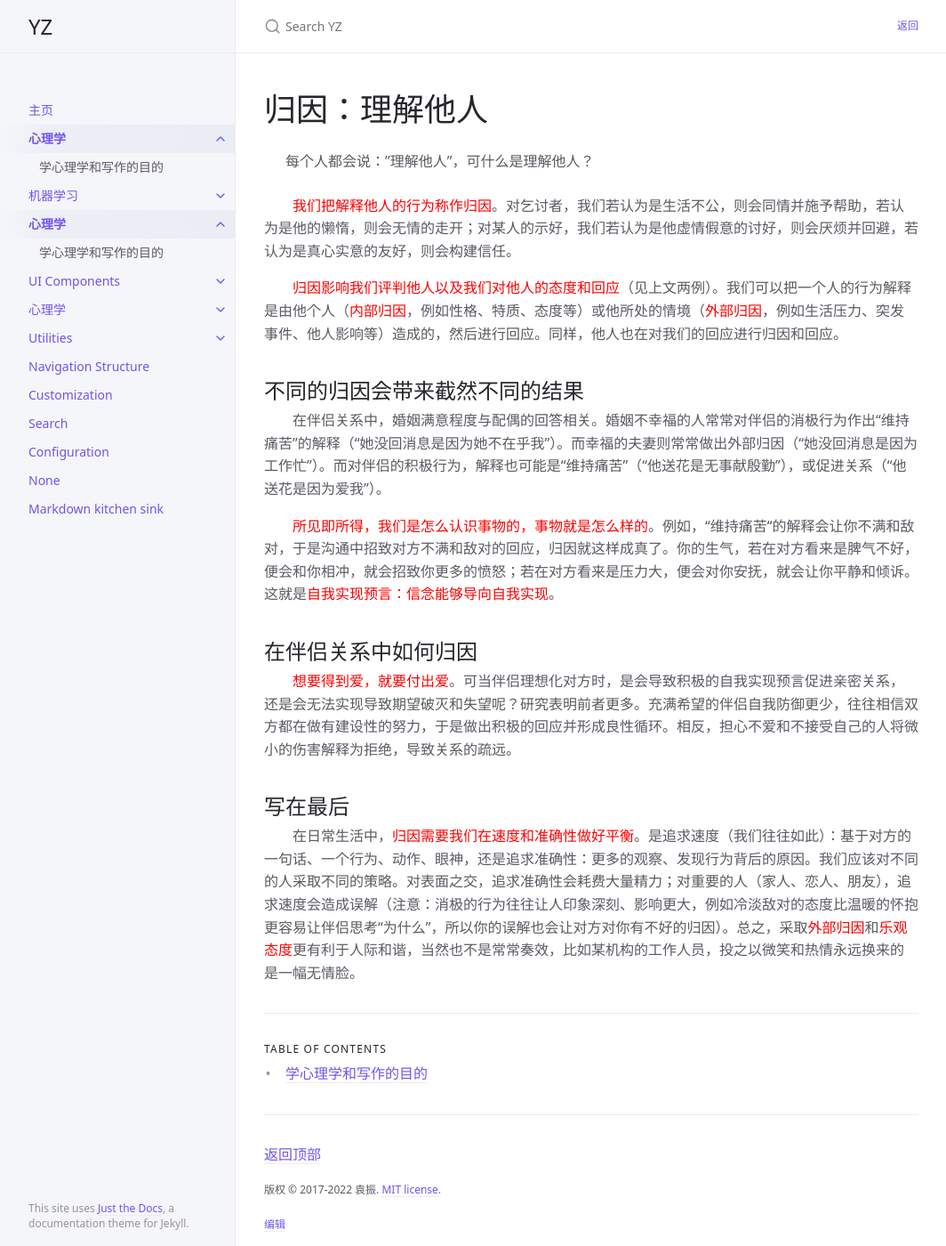
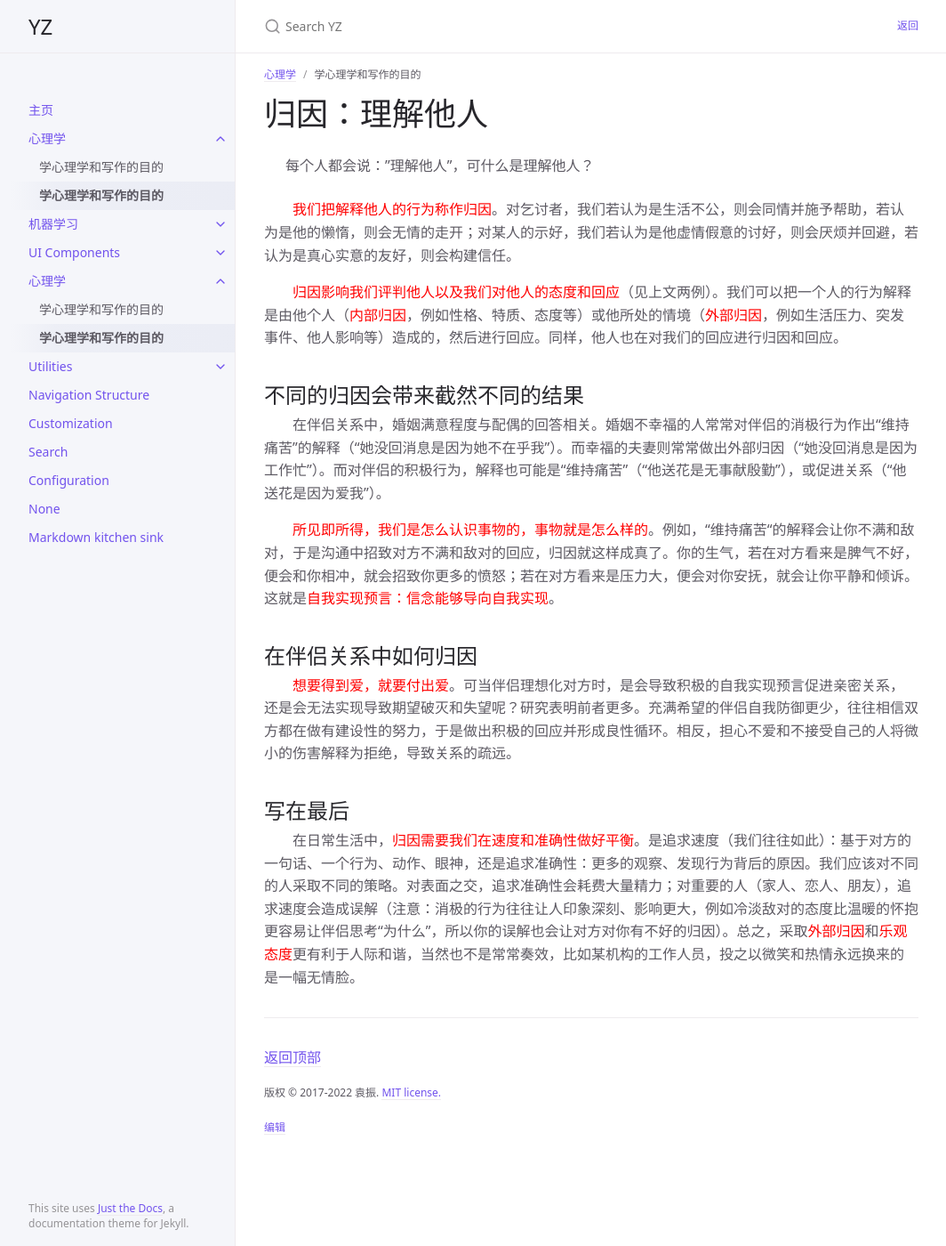
Before and after one commit to yz14/yyh, a Jekyll site: the page built from docs/psy/3.md, in a window 1280 px wide and 1400 px high. Shown: the whole window at 89% size, without its empty margins (107-1171 px from the left). Built offline with Jekyll 4.4.1, drawn with Linux system fonts in a browser that asks for light colours.

Commit message:
Update 3.md

```diff
--- a/docs/psy/3.md
+++ b/docs/psy/3.md
@@ -1,9 +1,8 @@
 ---
 layout: default
-title: 心理学
-nav_order: 3
-has_children: true
-permalink: docs/psy
+title: 学心理学和写作的目的
+parent: 心理学
+nav_order: 2
 ---
 
 # 归因：理解他人
```
